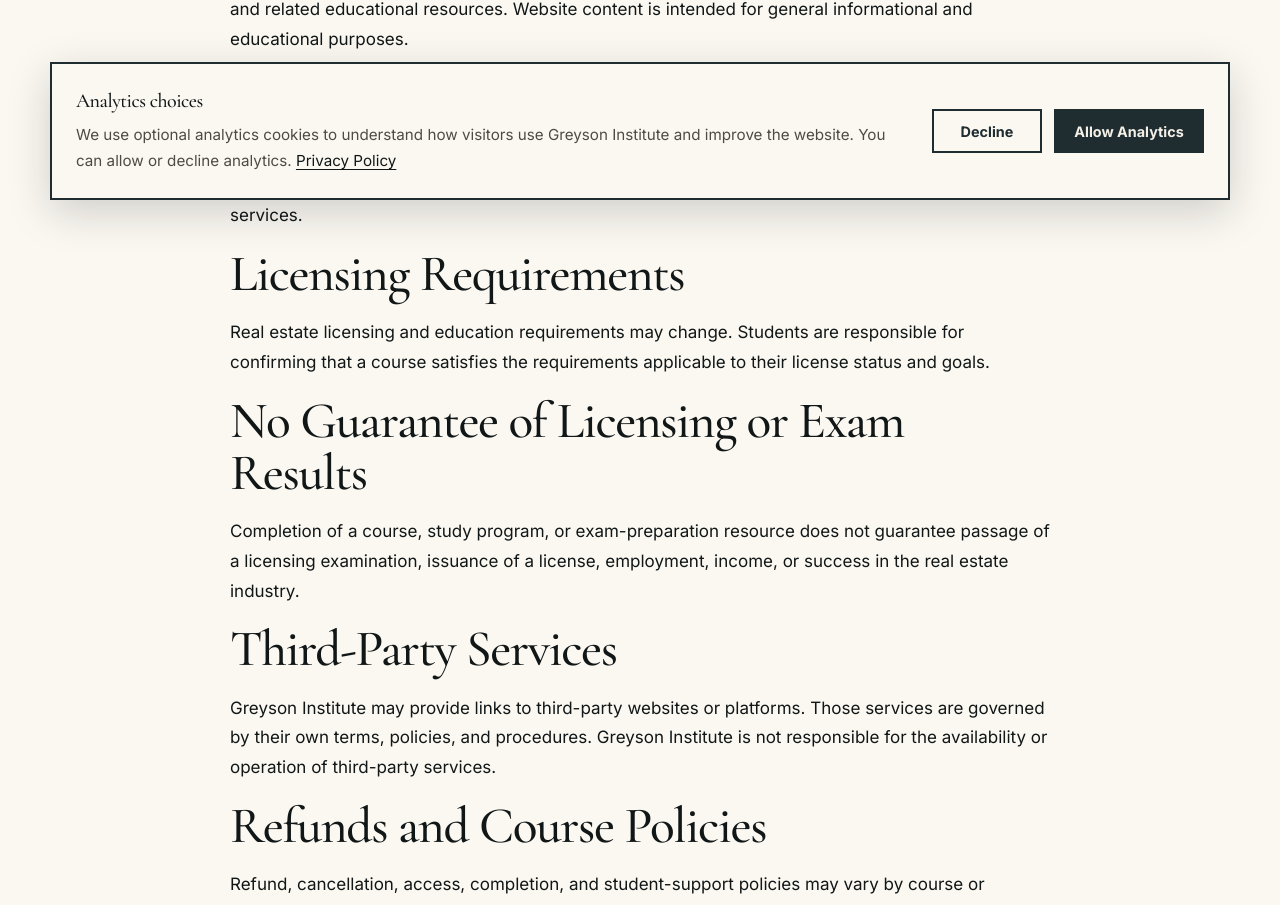
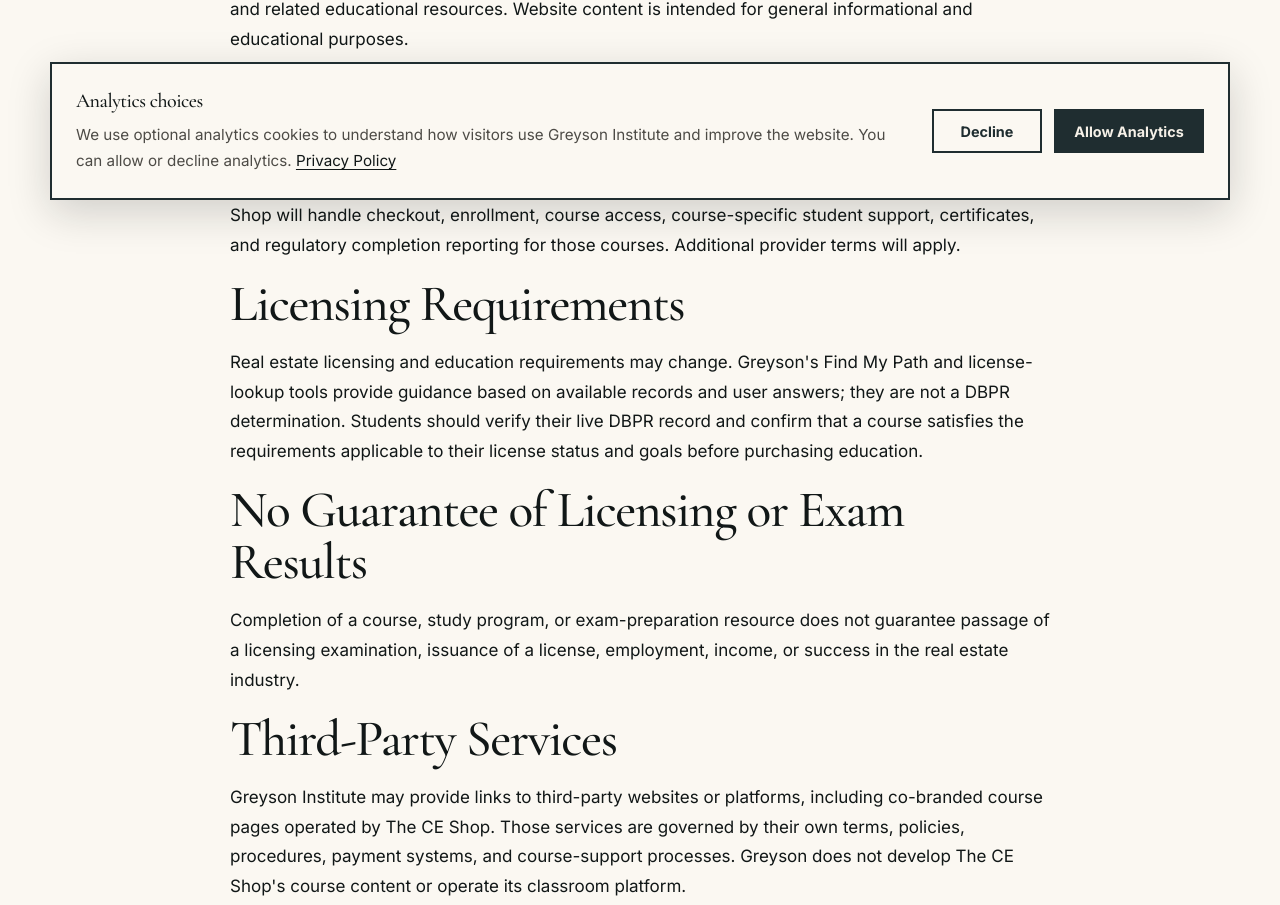
Before and after one commit to BrianLook/Greyson-Institute-Website, a Next.js app: page /terms in a window 1280 px wide. Shown: the part 576-1481 px from the top of the page. Built offline with nearby package versions, Linux system fonts and the light colour scheme.

Commit message:
Update terms for CE Shop affiliate enrollment model

```diff
--- a/app/terms/page.tsx
+++ b/app/terms/page.tsx
@@ -20,7 +20,7 @@ export default function TermsPage() {
         </p>
 
         <p className="muted">
-          Last updated: September 23, 2026
+          Last updated: September 30, 2026
         </p>
 
         <h2>Website Information</h2>
@@ -35,17 +35,23 @@ export default function TermsPage() {
         <h2>Course Enrollment</h2>
 
         <p>
-          Some courses, enrollment services, payments, student accounts, or
-          completion services may be provided through third-party education
-          platforms. Additional terms may apply when using those services.
+          Greyson Institute is preparing to refer students to partner-delivered
+          online courses through a co-branded affiliate relationship with The
+          CE Shop. When those enrollment links are activated, The CE Shop will
+          handle checkout, enrollment, course access, course-specific student
+          support, certificates, and regulatory completion reporting for those
+          courses. Additional provider terms will apply.
         </p>
 
         <h2>Licensing Requirements</h2>
 
         <p>
-          Real estate licensing and education requirements may change. Students
-          are responsible for confirming that a course satisfies the
-          requirements applicable to their license status and goals.
+          Real estate licensing and education requirements may change. Greyson's
+          Find My Path and license-lookup tools provide guidance based on
+          available records and user answers; they are not a DBPR determination.
+          Students should verify their live DBPR record and confirm that a
+          course satisfies the requirements applicable to their license status
+          and goals before purchasing education.
         </p>
 
         <h2>No Guarantee of Licensing or Exam Results</h2>
@@ -60,17 +66,21 @@ export default function TermsPage() {
 
         <p>
           Greyson Institute may provide links to third-party websites or
-          platforms. Those services are governed by their own terms, policies,
-          and procedures. Greyson Institute is not responsible for the
-          availability or operation of third-party services.
+          platforms, including co-branded course pages operated by The CE Shop.
+          Those services are governed by their own terms, policies, procedures,
+          payment systems, and course-support processes. Greyson does not
+          develop The CE Shop's course content or operate its classroom
+          platform.
         </p>
 
         <h2>Refunds and Course Policies</h2>
 
         <p>
-          Refund, cancellation, access, completion, and student-support
-          policies may vary by course or provider. Applicable policies will be
-          displayed before enrollment or provided through the course platform.
+          Refund, cancellation, access, completion, and course-support policies
+          are controlled by the applicable course provider. For The CE Shop
+          partner courses, The CE Shop handles those requests through its
+          customer-service process, while Greyson may assist with partner
+          escalation when appropriate.
         </p>
 
         <h2>Intellectual Property</h2>
```
